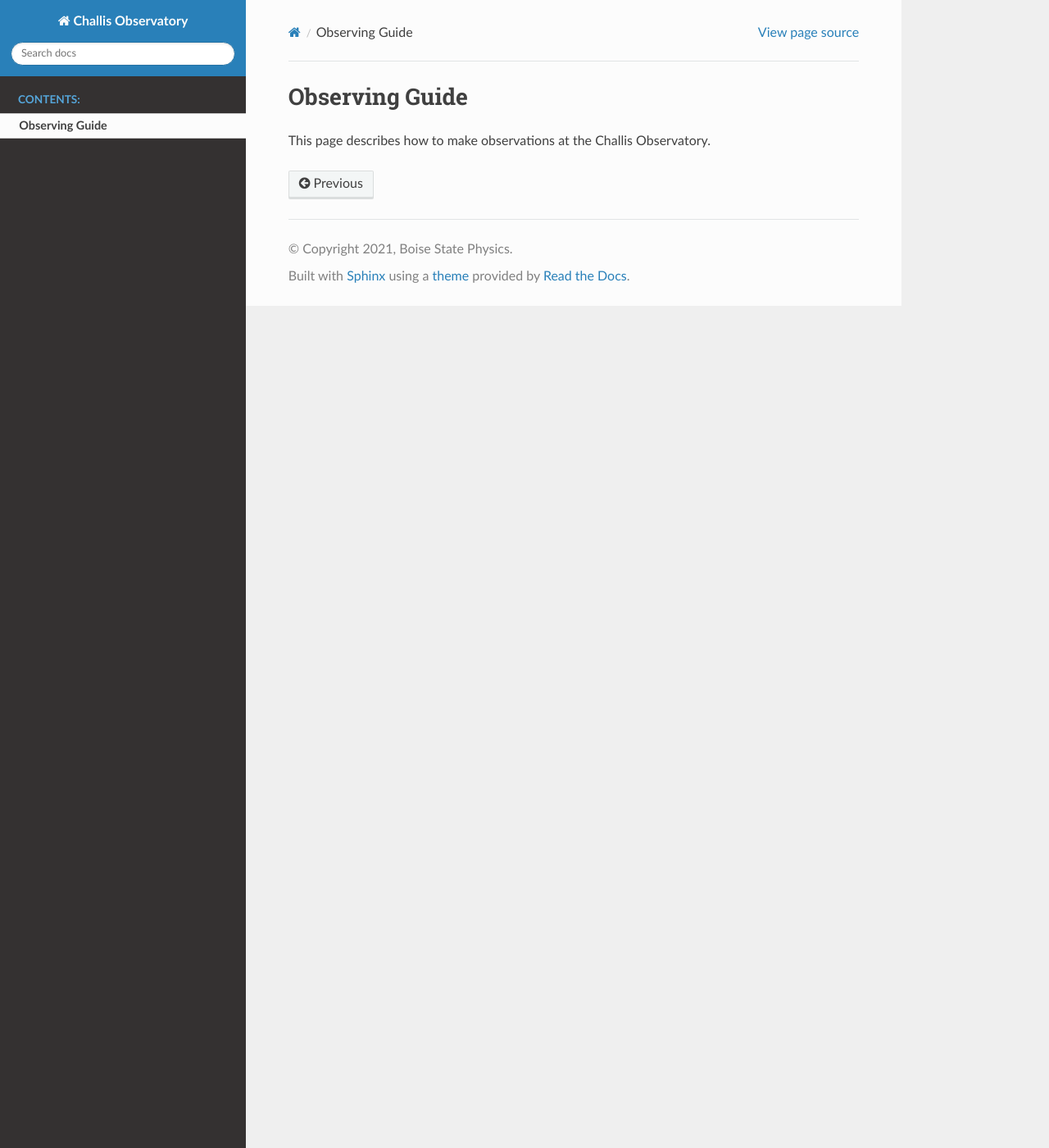
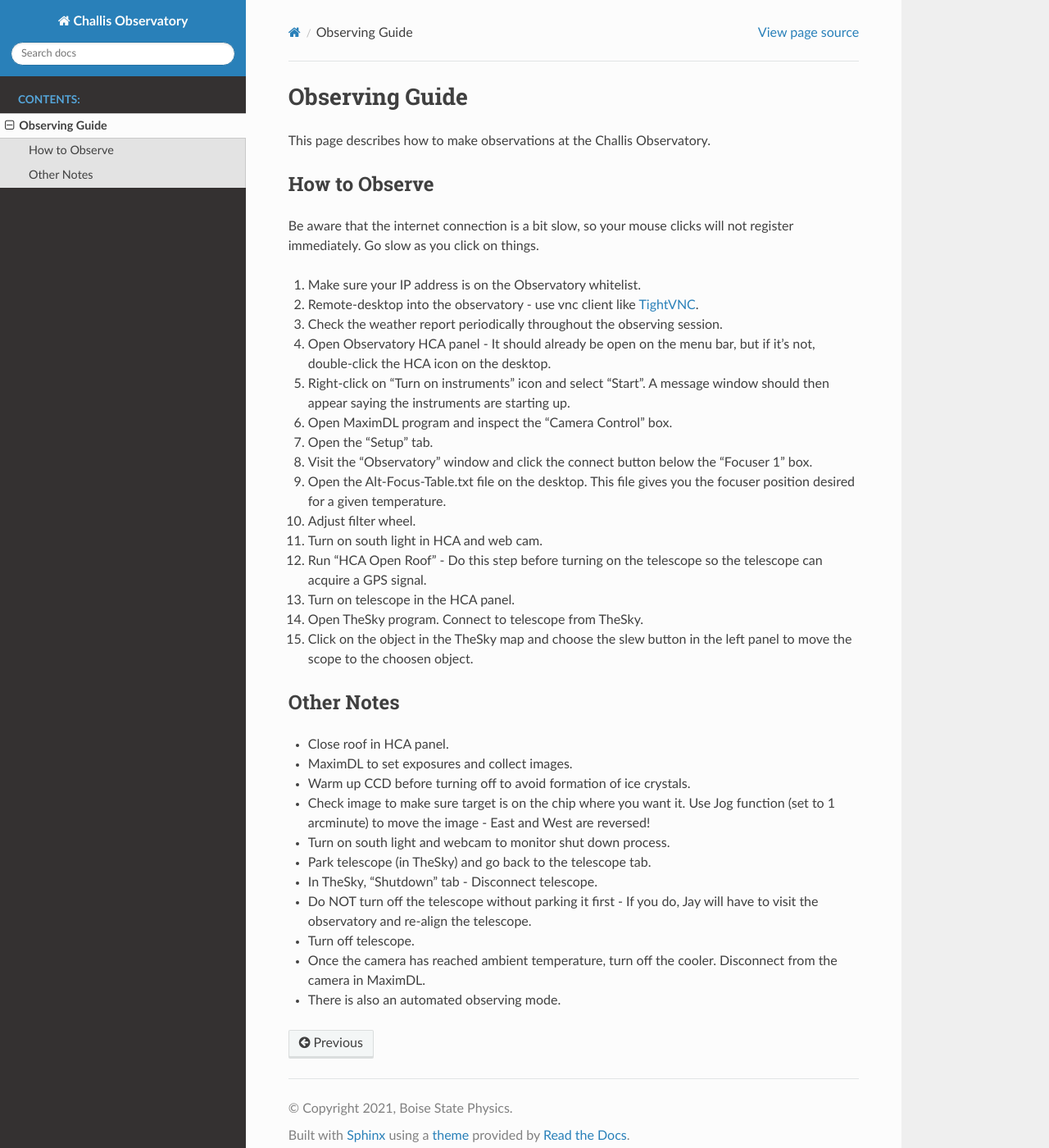
Before and after one commit to BoiseStatePlanetary/ChallisManual, a Sphinx documentation site: the page built from docs/observing_guide.rst, in a window 1280 px wide and 1400 px high. Shown: the whole window at 82% size. Built offline with Sphinx 7.4.7 and the Read the Docs theme 2.0.0, drawn with Linux system fonts in a browser that asks for light colours.

Commit message:
Added initial notes

```diff
--- a/docs/observing_guide.rst
+++ b/docs/observing_guide.rst
@@ -2,3 +2,43 @@ Observing Guide
 ===============
 
 This page describes how to make observations at the Challis Observatory.
+
+How to Observe
+--------------
+
+Be aware that the internet connection is a bit slow, so your mouse clicks will
+not register immediately. Go slow as you click on things.
+
+1. Make sure your IP address is on the Observatory whitelist.
+2. Remote-desktop into the observatory - use vnc client like `TightVNC <https://www.tightvnc.com/>`_.
+3. Check the weather report periodically throughout the observing session.
+4. Open Observatory HCA panel - It should already be open on the menu bar, but if it's not, double-click the HCA icon on the desktop.
+5. Right-click on "Turn on instruments" icon and select "Start". A message
+   window should then appear saying the instruments are starting up.
+6. Open MaximDL program and inspect the "Camera Control" box.
+7. Open the "Setup" tab.
+8. Visit the "Observatory" window and click the connect button below the "Focuser 1" box.
+9. Open the Alt-Focus-Table.txt file on the desktop. This file gives you the
+   focuser position desired for a given temperature.
+10. Adjust filter wheel.
+11. Turn on south light in HCA and web cam.
+12. Run "HCA Open Roof" - Do this step before turning on the telescope so the
+    telescope can acquire a GPS signal.
+13. Turn on telescope in the HCA panel.
+14. Open TheSky program. Connect to telescope from TheSky.
+15. Click on the object in the TheSky map and choose the slew button in the
+    left panel to move the scope to the choosen object.
+
+Other Notes
+-----------
+- Close roof in HCA panel.
+- MaximDL to set exposures and collect images.
+- Warm up CCD before turning off to avoid formation of ice crystals.
+- Check image to make sure target is on the chip where you want it. Use Jog function (set to 1 arcminute) to move the image - East and West are reversed!
+- Turn on south light and webcam to monitor shut down process.
+- Park telescope (in TheSky) and go back to the telescope tab.
+- In TheSky, "Shutdown" tab - Disconnect telescope.
+- Do NOT turn off the telescope without parking it first - If you do, Jay will have to visit the observatory and re-align the telescope.
+- Turn off telescope.
+- Once the camera has reached ambient temperature, turn off the cooler. Disconnect from the camera in MaximDL.
+- There is also an automated observing mode.
```
Also changed, not shown: docs/using_hca.rst (added, +7 -0 lines), docs/CCD_commander.rst (added), 1 other file.
